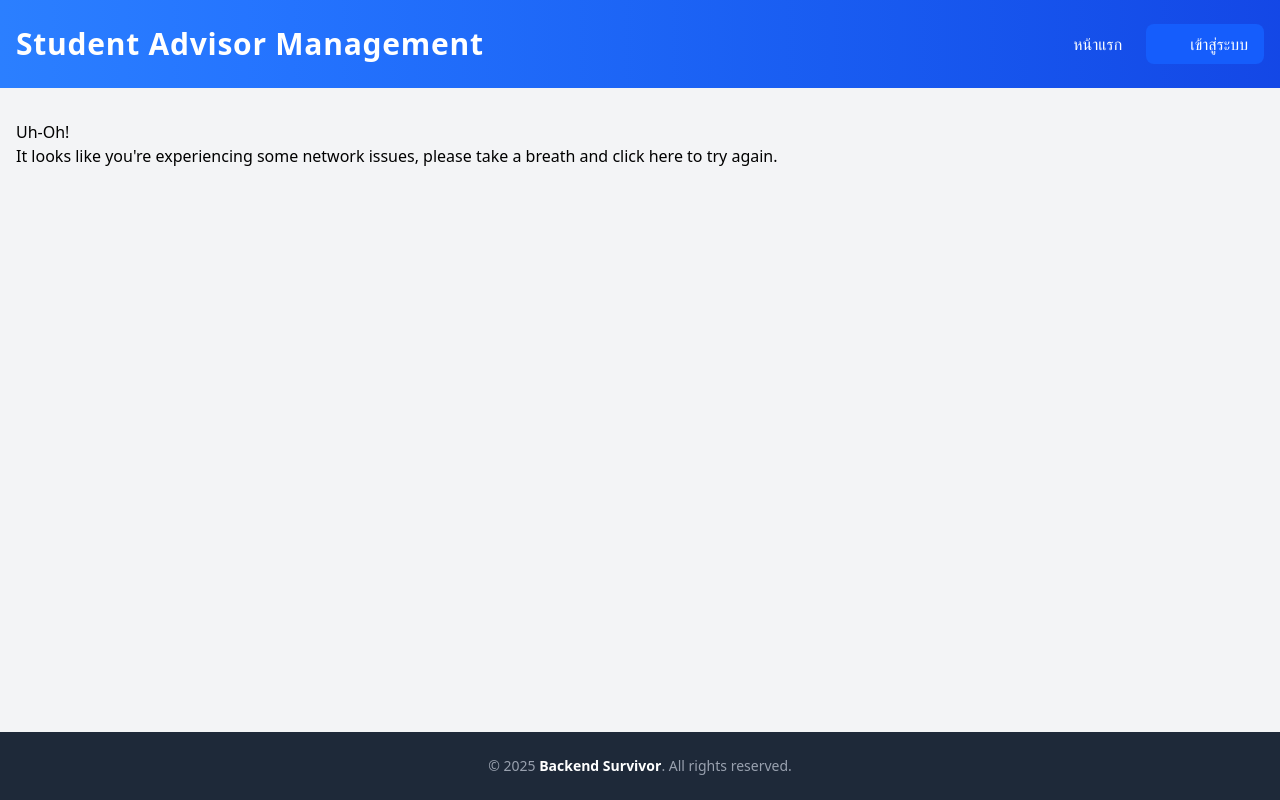
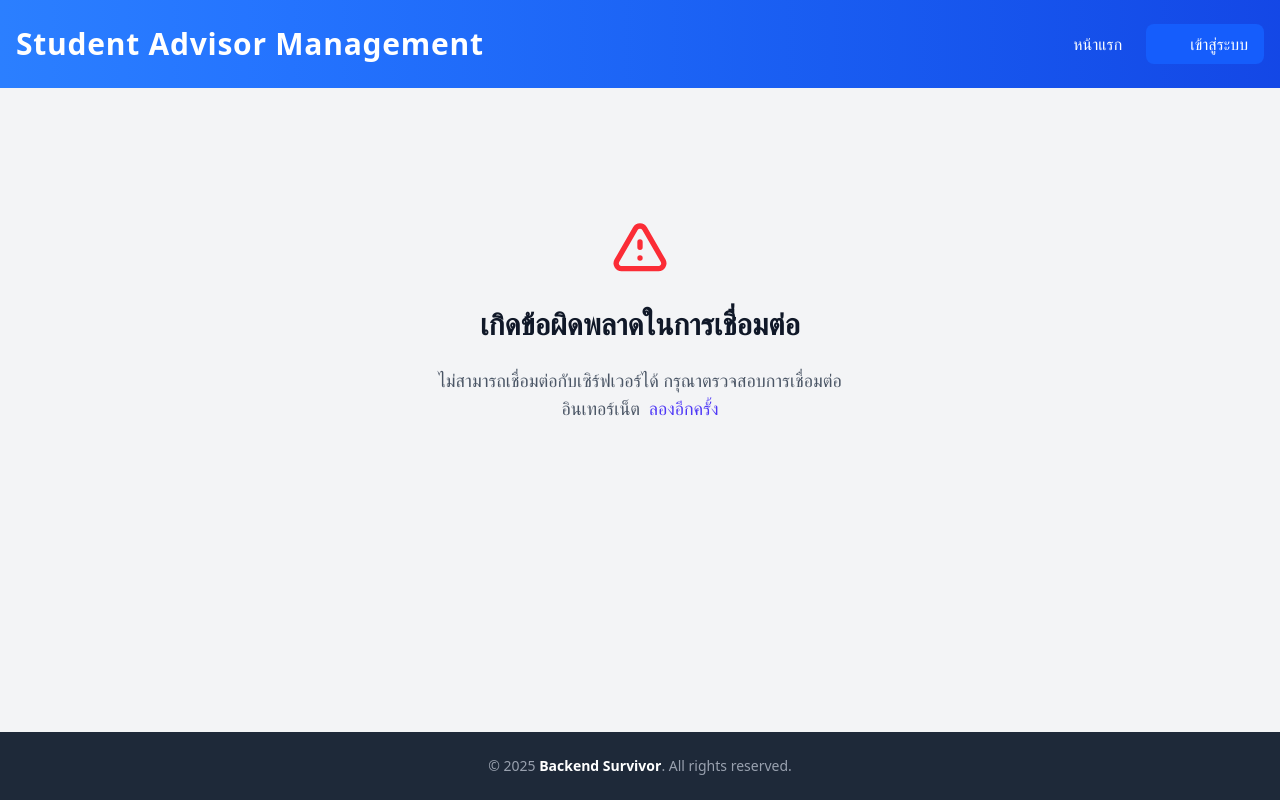
Before and after one commit to gapdapperr/713_BackendSurvivor_web, a Vue app in the folder 713_BackendSurvivor_web/: page /network-error in a window 1280 px wide. Built offline with nearby package versions, Linux system fonts and the light colour scheme; some icons are missing; the HTML template or start-up script is replaced by a standard one.

Commit message:
Update View

```diff
--- a/713_BackendSurvivor_web/src/views/NetworkErrorView.vue
+++ b/713_BackendSurvivor_web/src/views/NetworkErrorView.vue
@@ -1,10 +1,36 @@
+<script setup lang="ts">
+import { useRouter } from 'vue-router'
+
+const router = useRouter()
+
+const goBack = () => {
+  router.go(-1)
+}
+</script>
+
 <template>
-  <div class="networkError">
-    <h1>Uh-Oh!</h1>
+  <div class="flex min-h-[50vh] flex-col items-center justify-center text-center p-8">
+    <div class="max-w-md space-y-6">
+      <!-- Error Icon -->
+      <div class="text-red-500">
+        <svg class="mx-auto h-16 w-16" fill="none" stroke="currentColor" viewBox="0 0 24 24">
+          <path
+            stroke-linecap="round"
+            stroke-linejoin="round"
+            stroke-width="2"
+            d="M12 9v2m0 4h.01m-6.938 4h13.856c1.54 0 2.502-1.667 1.732-3L13.732 4c-.77-1.333-2.694-1.333-3.464 0L3.34 16c-.77 1.333.192 3 1.732 3z"
+          />
+        </svg>
+      </div>
 
-    <h3>
-      It looks like you're experiencing some network issues, please take a breath and
-      <a href="#" @click="$router.go(-1)">click here</a> to try again.
-    </h3>
+      <h1 class="text-3xl font-bold text-gray-900">เกิดข้อผิดพลาดในการเชื่อมต่อ</h1>
+
+      <p class="text-lg text-gray-600">
+        ไม่สามารถเชื่อมต่อกับเซิร์ฟเวอร์ได้ กรุณาตรวจสอบการเชื่อมต่ออินเทอร์เน็ต
+        <button @click="goBack" class="text-indigo-600 hover:text-indigo-500 font-medium ml-1">
+          ลองอีกครั้ง
+        </button>
+      </p>
+    </div>
   </div>
 </template>
```
